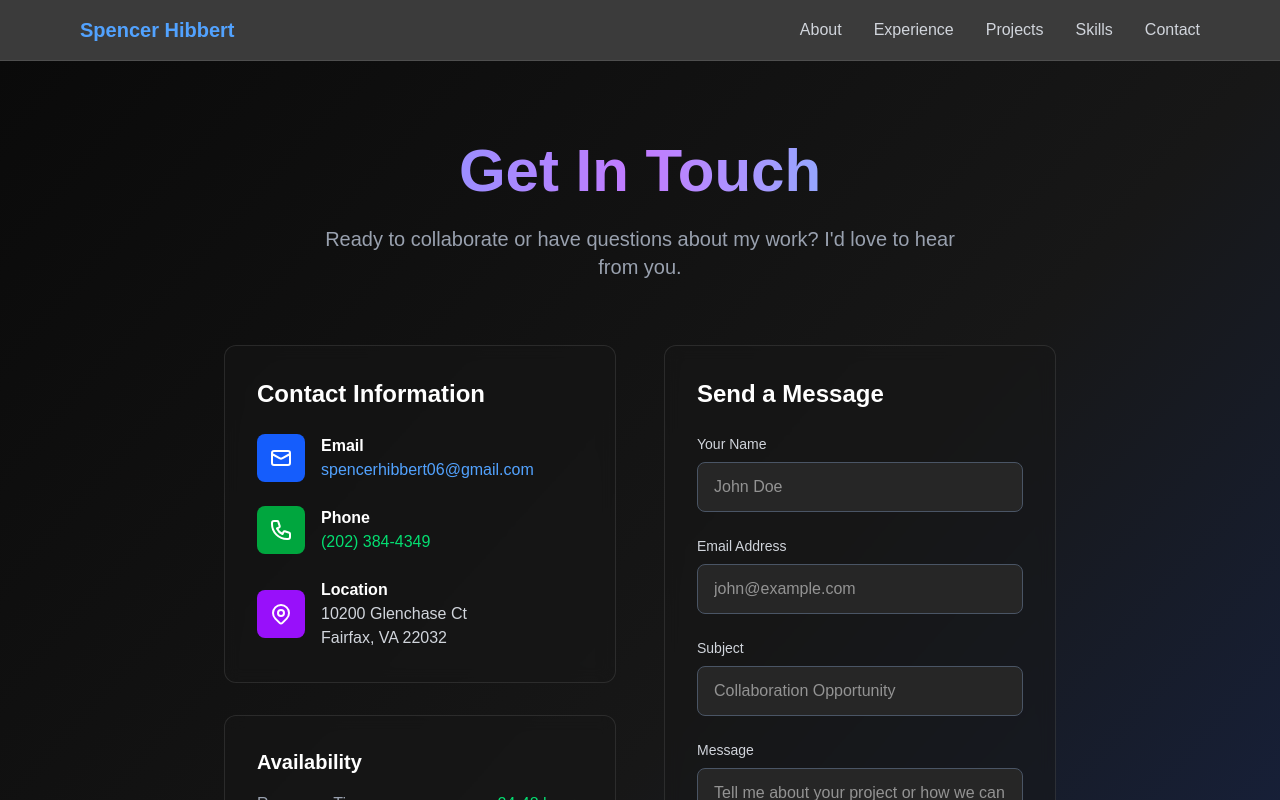
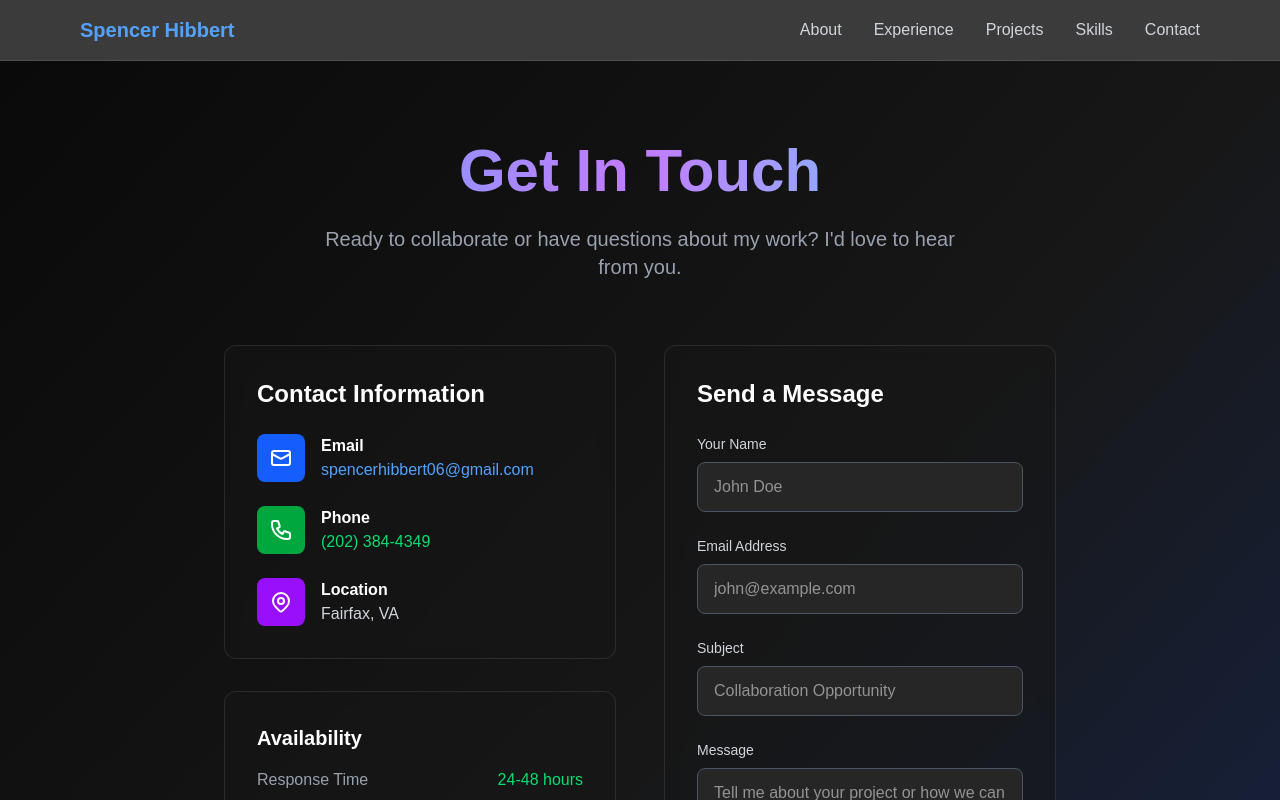
Before and after one commit to snugglebomb/Spencer-s-Website-, a Next.js app: page /contact in a window 1280 px wide. Shown: the top 800 px of the page. Built offline with nearby package versions, Linux system fonts and the light colour scheme.

Commit message:
Anti-dox update

```diff
--- a/src/app/contact/page.tsx
+++ b/src/app/contact/page.tsx
@@ -104,8 +104,8 @@ export default function Contact() {
                   <div>
                     <h3 className="text-white font-semibold text-sm sm:text-base">Location</h3>
                     <p className="text-gray-300 text-sm sm:text-base">
-                      10200 Glenchase Ct<br />
-                      Fairfax, VA 22032
+                      Fairfax, VA<br />
+
                     </p>
                   </div>
                 </div>
```
